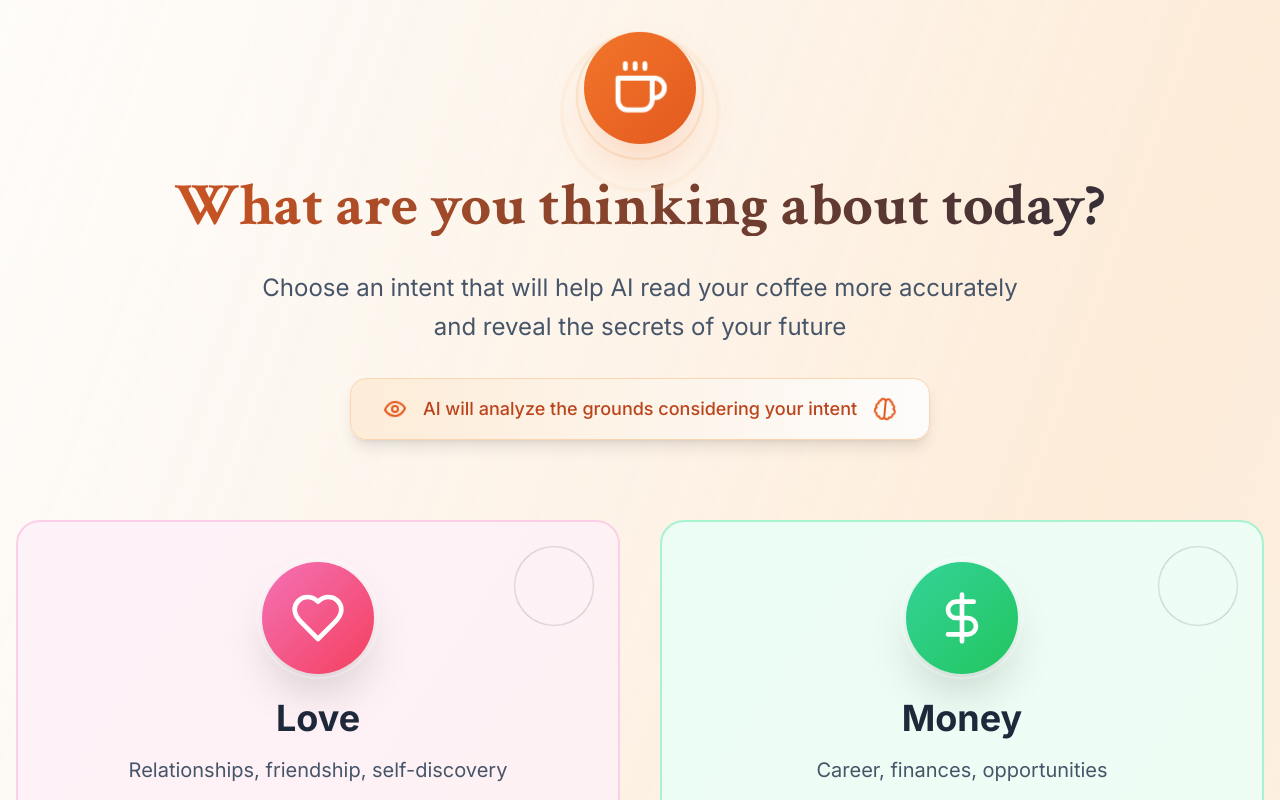
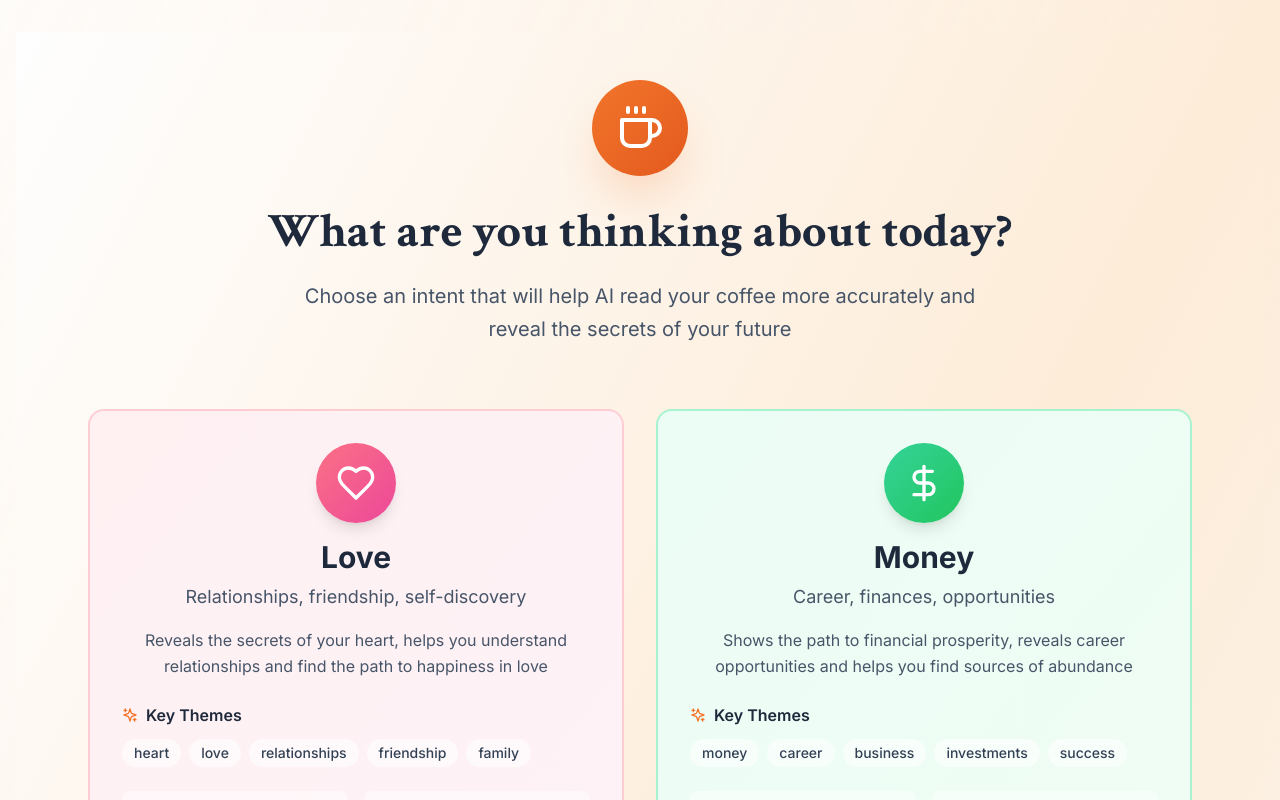
Before and after one commit to IlliaDol/ai-study-buddy-35, a Next.js app: page / in a window 1280 px wide. Both pictures are taken after a click on the button "Start Ritual". Shown: the top 800 px of the page. Built offline with nearby package versions, Linux system fonts and the light colour scheme.

Commit message:
refactor: Revamp IntentSelection component for improved UI and functionality - Updated intent structure to include subtitles and removed long descriptions - Enhanced card design with new animations and layout adjustments - Streamlined intent selection process and improved accessibility

```diff
--- a/components/IntentSelection.tsx
+++ b/components/IntentSelection.tsx
@@ -1,7 +1,7 @@
 'use client'
 
 import { motion } from 'framer-motion'
-import { Heart, DollarSign, GraduationCap, Zap, ArrowLeft, Sparkles, Star, Moon, Coffee, Eye, Brain, Crown, Gift } from 'lucide-react'
+import { Heart, DollarSign, GraduationCap, Zap, Coffee, Sparkles, Star } from 'lucide-react'
 
 type Intent = 'love' | 'money' | 'education' | 'luck'
 
@@ -14,15 +14,14 @@ const intents = [
     id: 'love' as Intent,
     icon: Heart,
     title: 'Love',
-    description: 'Relationships, friendship, self-discovery',
-    longDescription: 'Reveals the secrets of your heart, helps you understand relationships and find the path to happiness in love',
-    color: 'from-pink-400 to-rose-500',
-    bgColor: 'bg-gradient-to-br from-pink-50 to-rose-50',
-    borderColor: 'border-pink-200',
-    shadowColor: 'shadow-pink-200/50',
-    glowColor: 'from-pink-400/20 to-rose-500/20',
+    subtitle: 'Relationships, friendship, self-discovery',
+    description: 'Reveals the secrets of your heart, helps you understand relationships and find the path to happiness in love',
+    color: 'from-rose-400 to-pink-500',
+    bgColor: 'bg-gradient-to-br from-rose-50 to-pink-50',
+    borderColor: 'border-rose-200',
     keywords: ['heart', 'love', 'relationships', 'friendship', 'family'],
-    elements: ['Venus', 'Rose', 'Heart', 'Couple'],
+    planet: 'Venus',
+    symbol: 'Rose',
     timeOfDay: 'Evening',
     season: 'Spring',
     chakra: 'Heart Chakra'
@@ -31,15 +30,14 @@ const intents = [
     id: 'money' as Intent,
     icon: DollarSign,
     title: 'Money',
-    description: 'Career, finances, opportunities',
-    longDescription: 'Shows the path to financial prosperity, reveals career opportunities and helps you find sources of abundance',
+    subtitle: 'Career, finances, opportunities',
+    description: 'Shows the path to financial prosperity, reveals career opportunities and helps you find sources of abundance',
     color: 'from-emerald-400 to-green-500',
     bgColor: 'bg-gradient-to-br from-emerald-50 to-green-50',
     borderColor: 'border-emerald-200',
-    shadowColor: 'shadow-emerald-200/50',
-    glowColor: 'from-emerald-400/20 to-green-500/20',
     keywords: ['money', 'career', 'business', 'investments', 'success'],
-    elements: ['Jupiter', 'Oak', 'Key', 'Coin'],
+    planet: 'Jupiter',
+    symbol: 'Oak',
     timeOfDay: 'Morning',
     season: 'Summer',
     chakra: 'Solar Plexus'
@@ -48,15 +46,14 @@ const intents = [
     id: 'education' as Intent,
     icon: GraduationCap,
     title: 'Education',
-    description: 'Knowledge, wisdom, development',
-    longDescription: 'Opens doors to new knowledge, helps you understand your talents and find the path to personal development',
+    subtitle: 'Knowledge, wisdom, development',
+    description: 'Opens doors to new knowledge, helps you understand your talents and find the path to personal development',
     color: 'from-blue-400 to-indigo-500',
     bgColor: 'bg-gradient-to-br from-blue-50 to-indigo-50',
     borderColor: 'border-blue-200',
-    shadowColor: 'shadow-blue-200/50',
-    glowColor: 'from-blue-400/20 to-indigo-500/20',
     keywords: ['knowledge', 'wisdom', 'learning', 'talent', 'development'],
-    elements: ['Mercury', 'Book', 'Pen', 'Candle'],
+    planet: 'Mercury',
+    symbol: 'Book',
     timeOfDay: 'Day',
     season: 'Autumn',
     chakra: 'Throat Chakra'
@@ -65,15 +62,14 @@ const intents = [
     id: 'luck' as Intent,
     icon: Zap,
     title: 'Luck',
-    description: 'Chances, adventures, surprises',
-    longDescription: 'Reveals the secrets of luck, helps you see opportunities and find the path to unexpected adventures',
+    subtitle: 'Chances, adventures, surprises',
+    description: 'Reveals the secrets of luck, helps you see opportunities and find the path to unexpected adventures',
     color: 'from-amber-400 to-yellow-500',
     bgColor: 'bg-gradient-to-br from-amber-50 to-yellow-50',
     borderColor: 'border-amber-200',
-    shadowColor: 'shadow-amber-200/50',
-    glowColor: 'from-amber-400/20 to-yellow-500/20',
     keywords: ['luck', 'adventures', 'chances', 'opportunities', 'magic'],
-    elements: ['Jupiter', 'Star', 'Clover', 'Moon'],
+    planet: 'Jupiter',
+    symbol: 'Star',
     timeOfDay: 'Night',
     season: 'Winter',
     chakra: 'Crown Chakra'
@@ -82,325 +78,166 @@ const intents = [
 
 export default function IntentSelection({ onSelect }: IntentSelectionProps) {
   return (
+    <div className="min-h-screen bg-gradient-to-br from-cream-50 via-coffee-100 to-cream-200 py-12">
+      <div className="max-w-6xl mx-auto px-6">
+        {/* Header */}
         <motion.div
           initial={{ opacity: 0, y: 20 }}
           animate={{ opacity: 1, y: 0 }}
-      exit={{ opacity: 0, y: -20 }}
-      className="max-w-7xl mx-auto"
+          className="text-center mb-16"
         >
-      {/* Enhanced header with animation */}
-      <div className="text-center mb-20">
+          {/* Central icon */}
           <motion.div
-          initial={{ opacity: 0, scale: 0.8 }}
-          animate={{ opacity: 1, scale: 1 }}
+            initial={{ scale: 0 }}
+            animate={{ scale: 1 }}
             transition={{ delay: 0.2, type: "spring", stiffness: 100 }}
-          className="mb-8"
+            className="w-24 h-24 mx-auto mb-8 bg-gradient-to-br from-coffee-500 to-coffee-600 rounded-full flex items-center justify-center shadow-2xl shadow-coffee-500/30"
           >
-          {/* Central icon with effects */}
-          <div className="relative mb-8">
-            <motion.div
-              animate={{ rotate: 360 }}
-              transition={{ duration: 30, repeat: Infinity, ease: "linear" }}
-              className="absolute inset-0 w-40 h-40 mx-auto border-4 border-coffee-200 rounded-full opacity-20"
-            />
-            <motion.div
-              animate={{ rotate: -360 }}
-              transition={{ duration: 25, repeat: Infinity, ease: "linear" }}
-              className="absolute inset-0 w-32 h-32 mx-auto border-2 border-coffee-300 rounded-full opacity-30"
-            />
-            <motion.div
-              animate={{ rotate: 360 }}
-              transition={{ duration: 20, repeat: Infinity, ease: "linear" }}
-              className="absolute inset-0 w-24 h-24 mx-auto border border-coffee-400 rounded-full opacity-40"
-            />
-
-            <motion.div
-              whileHover={{ scale: 1.1, rotate: 5 }}
-              className="relative z-10 w-28 h-28 mx-auto bg-gradient-to-br from-coffee-500 to-coffee-600 rounded-full flex items-center justify-center shadow-2xl shadow-coffee-500/30"
-            >
-              <motion.div
-                animate={{ scale: [1, 1.1, 1] }}
-                transition={{ duration: 2, repeat: Infinity, ease: "easeInOut" }}
-              >
-                <Coffee className="w-14 h-14 text-white" />
-              </motion.div>
-            </motion.div>
-          </div>
+            <Coffee className="w-12 h-12 text-white" />
           </motion.div>
 
-        <motion.h2
+          <motion.h1
             initial={{ opacity: 0, y: 20 }}
             animate={{ opacity: 1, y: 0 }}
             transition={{ delay: 0.4 }}
-          className="text-6xl font-bold text-mystic-800 mb-8 font-mystic bg-gradient-to-r from-coffee-600 to-mystic-800 bg-clip-text text-transparent"
+            className="text-5xl font-bold text-mystic-800 mb-6 font-mystic"
           >
             What are you thinking about today?
-        </motion.h2>
+          </motion.h1>
 
           <motion.p
             initial={{ opacity: 0, y: 20 }}
             animate={{ opacity: 1, y: 0 }}
             transition={{ delay: 0.6 }}
-          className="text-2xl text-mystic-600 max-w-3xl mx-auto leading-relaxed mb-8"
+            className="text-xl text-mystic-600 max-w-2xl mx-auto leading-relaxed"
           >
             Choose an intent that will help AI read your coffee more accurately and reveal the secrets of your future
           </motion.p>
+        </motion.div>
 
-        {/* Additional information */}
-        <motion.div
-          initial={{ opacity: 0, scale: 0.8 }}
-          animate={{ opacity: 1, scale: 1 }}
-          transition={{ delay: 0.8 }}
-          className="inline-flex items-center space-x-4 bg-gradient-to-r from-coffee-100 to-cream-100 px-8 py-4 rounded-2xl border border-coffee-200 shadow-lg"
-        >
-          <motion.div
-            animate={{ rotate: [0, 10, -10, 0] }}
-            transition={{ duration: 3, repeat: Infinity, ease: "easeInOut" }}
-          >
-            <Eye className="w-6 h-6 text-coffee-600" />
-          </motion.div>
-          <span className="text-coffee-700 font-medium text-lg">
-            AI will analyze the grounds considering your intent
-          </span>
-          <motion.div
-            animate={{ rotate: [0, -10, 10, 0] }}
-            transition={{ duration: 3, repeat: Infinity, ease: "easeInOut" }}
-          >
-            <Brain className="w-6 h-6 text-coffee-600" />
-          </motion.div>
-        </motion.div>
-      </div>
-
-      {/* Intent cards with enhanced design */}
-      <div className="grid grid-cols-1 md:grid-cols-2 gap-10 mb-16">
+        {/* Intent Cards */}
+        <div className="grid grid-cols-1 md:grid-cols-2 gap-8 mb-16">
           {intents.map((intent, index) => (
             <motion.div
               key={intent.id}
-            initial={{ opacity: 0, y: 40, scale: 0.9 }}
-            animate={{ opacity: 1, y: 0, scale: 1 }}
-            transition={{
-              delay: 0.1 * index,
-              type: "spring",
-              stiffness: 100,
-              damping: 15
-            }}
-            whileHover={{
-              scale: 1.03,
-              y: -12,
-              transition: { type: "spring", stiffness: 300 }
-            }}
+              initial={{ opacity: 0, y: 30 }}
+              animate={{ opacity: 1, y: 0 }}
+              transition={{ delay: 0.1 * index + 0.8 }}
+              whileHover={{ y: -8, scale: 1.02 }}
               whileTap={{ scale: 0.98 }}
               onClick={() => onSelect(intent.id)}
               className={`
                 ${intent.bgColor} ${intent.borderColor}
-              border-2 rounded-3xl p-10 cursor-pointer transition-all duration-500
-              hover:shadow-3xl hover:shadow-black/15 relative overflow-hidden group
-              backdrop-blur-sm
+                border-2 rounded-2xl p-8 cursor-pointer transition-all duration-300
+                hover:shadow-2xl hover:shadow-black/10 relative overflow-hidden group
               `}
             >
-            {/* Background gradient */}
-            <div className={`absolute inset-0 bg-gradient-to-br ${intent.glowColor} opacity-0 group-hover:opacity-100 transition-opacity duration-500`} />
-
-            {/* Decorative elements */}
+              {/* Card Header */}
+              <div className="text-center mb-6">
                 <motion.div
-              className="absolute top-6 right-6 opacity-20 group-hover:opacity-40 transition-opacity duration-300"
-              animate={{ rotate: [0, 360] }}
-              transition={{ duration: 20, repeat: Infinity, ease: "linear" }}
+                  className={`
+                    w-20 h-20 mx-auto mb-4 rounded-full bg-gradient-to-br ${intent.color}
+                    flex items-center justify-center shadow-lg
+                  `}
+                  whileHover={{ scale: 1.1, rotate: 5 }}
                 >
-              <div className="w-20 h-20 border border-current rounded-full" />
+                  <intent.icon className="w-10 h-10 text-white" />
                 </motion.div>
 
-            <div className="relative z-10">
-              {/* Card header */}
-              <div className="text-center mb-8">
-                <motion.div
-                  className={`
-                    w-28 h-28 mx-auto mb-6 rounded-full bg-gradient-to-br ${intent.color}
-                    flex items-center justify-center shadow-2xl shadow-black/20
-                    group-hover:shadow-3xl group-hover:shadow-black/30
-                    transition-all duration-500 relative
-                  `}
-                  whileHover={{
-                    scale: 1.15,
-                    rotate: 10,
-                    transition: { type: "spring", stiffness: 300 }
-                  }}
-                >
-                  <intent.icon className="w-14 h-14 text-white" />
+                <h3 className="text-3xl font-bold text-mystic-800 mb-2">
+                  {intent.title}
+                </h3>
 
-                  {/* Animated rings */}
-                  <motion.div
-                    animate={{ scale: [1, 1.2, 1] }}
-                    transition={{ duration: 2, repeat: Infinity, ease: "easeInOut" }}
-                    className="absolute inset-0 border-2 border-white rounded-full opacity-30"
-                  />
-                </motion.div>
+                <p className="text-lg text-mystic-600 mb-4">
+                  {intent.subtitle}
+                </p>
 
-                <motion.h3
-                  className="text-4xl font-bold text-mystic-800 mb-4 group-hover:text-mystic-900 transition-colors duration-300"
-                  whileHover={{ scale: 1.05 }}
-                >
-                  {intent.title}
-                </motion.h3>
-
-                <motion.p
-                  className="text-xl text-mystic-600 mb-6 group-hover:text-mystic-700 transition-colors duration-300 leading-relaxed"
-                  whileHover={{ scale: 1.02 }}
-                >
+                <p className="text-mystic-600 leading-relaxed">
                   {intent.description}
-                </motion.p>
-
-                {/* Extended description */}
-                <motion.p
-                  className="text-mystic-600 text-lg leading-relaxed mb-6 opacity-80 group-hover:opacity-100 transition-opacity duration-300"
-                >
-                  {intent.longDescription}
-                </motion.p>
+                </p>
               </div>
 
-              {/* Detailed information */}
-              <div className="space-y-6">
               {/* Keywords */}
-                <div className="bg-white/50 backdrop-blur-sm rounded-2xl p-6 border border-white/50">
+              <div className="mb-6">
                 <h4 className="font-semibold text-mystic-800 mb-3 flex items-center">
-                    <Sparkles className="w-5 h-5 mr-2 text-coffee-500" />
+                  <Sparkles className="w-4 h-4 mr-2 text-coffee-500" />
                   Key Themes
                 </h4>
                 <div className="flex flex-wrap gap-2">
                   {intent.keywords.map((keyword, idx) => (
-                      <motion.span
+                    <span
                       key={idx}
-                        initial={{ opacity: 0, scale: 0.8 }}
-                        animate={{ opacity: 1, scale: 1 }}
-                        transition={{ delay: 0.1 * idx }}
-                        className="px-3 py-1 bg-coffee-100 text-coffee-700 rounded-full text-sm font-medium"
+                      className="px-3 py-1 bg-white/60 text-mystic-700 rounded-full text-sm font-medium"
                     >
                       {keyword}
-                      </motion.span>
+                    </span>
                   ))}
                 </div>
               </div>
 
-                {/* Astrological elements */}
-                <div className="grid grid-cols-2 gap-4">
-                  <div className="bg-white/50 backdrop-blur-sm rounded-xl p-4 border border-white/50">
-                    <h5 className="font-semibold text-mystic-800 mb-2 text-sm">Planet</h5>
-                    <p className="text-mystic-600 text-sm">{intent.elements[0]}</p>
+              {/* Astrological Info */}
+              <div className="grid grid-cols-2 gap-4 text-sm">
+                <div className="bg-white/40 rounded-lg p-3">
+                  <h5 className="font-semibold text-mystic-800 mb-1">Planet</h5>
+                  <p className="text-mystic-600">{intent.planet}</p>
                 </div>
-                  <div className="bg-white/50 backdrop-blur-sm rounded-xl p-4 border border-white/50">
-                    <h5 className="font-semibold text-mystic-800 mb-2 text-sm">Symbol</h5>
-                    <p className="text-mystic-600 text-sm">{intent.elements[1]}</p>
+                <div className="bg-white/40 rounded-lg p-3">
+                  <h5 className="font-semibold text-mystic-800 mb-1">Symbol</h5>
+                  <p className="text-mystic-600">{intent.symbol}</p>
                 </div>
-                  <div className="bg-white/50 backdrop-blur-sm rounded-xl p-4 border border-white/50">
-                    <h5 className="font-semibold text-mystic-800 mb-2 text-sm">Time of Day</h5>
-                    <p className="text-mystic-600 text-sm">{intent.timeOfDay}</p>
+                <div className="bg-white/40 rounded-lg p-3">
+                  <h5 className="font-semibold text-mystic-800 mb-1">Time</h5>
+                  <p className="text-mystic-600">{intent.timeOfDay}</p>
                 </div>
-                  <div className="bg-white/50 backdrop-blur-sm rounded-xl p-4 border border-white/50">
-                    <h5 className="font-semibold text-mystic-800 mb-2 text-sm">Season</h5>
-                    <p className="text-mystic-600 text-sm">{intent.season}</p>
+                <div className="bg-white/40 rounded-lg p-3">
+                  <h5 className="font-semibold text-mystic-800 mb-1">Season</h5>
+                  <p className="text-mystic-600">{intent.season}</p>
                 </div>
               </div>
 
-                {/* Chakra */}
-                <div className="bg-gradient-to-r from-coffee-50 to-cream-50 rounded-xl p-4 border border-coffee-200">
-                  <h5 className="font-semibold text-mystic-800 mb-2 flex items-center">
-                    <Crown className="w-4 h-4 mr-2 text-coffee-500" />
-                    Energy Center
-                  </h5>
+              {/* Energy Center */}
+              <div className="mt-4 bg-white/40 rounded-lg p-3">
+                <h5 className="font-semibold text-mystic-800 mb-1">Energy Center</h5>
                 <p className="text-mystic-600 text-sm">{intent.chakra}</p>
               </div>
-              </div>
-
-              {/* Selection indicator */}
-              <motion.div
-                className="mt-8 w-12 h-12 mx-auto border-4 border-current rounded-full opacity-0 group-hover:opacity-100 transition-all duration-300"
-                whileHover={{ scale: 1.3 }}
-              />
-            </div>
-
-            {/* Hover effect */}
-            <motion.div
-              className="absolute inset-0 border-2 border-transparent rounded-3xl opacity-0 group-hover:opacity-100 transition-all duration-500"
-              style={{
-                background: `linear-gradient(45deg, transparent, ${intent.borderColor.replace('border-', '')}, transparent)`
-              }}
-            />
             </motion.div>
           ))}
         </div>
 
-      {/* Additional information and tips */}
+        {/* Tips and Information */}
         <motion.div
           initial={{ opacity: 0, y: 20 }}
           animate={{ opacity: 1, y: 0 }}
-        transition={{ delay: 1.0 }}
+          transition={{ delay: 1.2 }}
           className="text-center space-y-8"
         >
-        {/* Main tip */}
-        <motion.div
-          initial={{ opacity: 0, scale: 0.8 }}
-          animate={{ opacity: 1, scale: 1 }}
-          transition={{ delay: 1.2 }}
-          className="inline-flex items-center space-x-4 bg-gradient-to-r from-coffee-100 to-cream-100 px-8 py-6 rounded-2xl border border-coffee-200 shadow-xl"
-        >
-          <motion.div
-            animate={{ scale: [1, 1.1, 1] }}
-            transition={{ duration: 2, repeat: Infinity, ease: "easeInOut" }}
-          >
-            <Gift className="w-8 h-8 text-coffee-600" />
-          </motion.div>
-          <div className="text-left">
-            <p className="text-coffee-700 font-semibold text-lg">
+          {/* Main Tip */}
+          <div className="bg-gradient-to-r from-coffee-100 to-cream-100 px-8 py-6 rounded-2xl border border-coffee-200 shadow-lg max-w-2xl mx-auto">
+            <p className="text-coffee-700 font-semibold text-lg mb-2">
               💡 Tip: Choose what concerns you most right now
             </p>
-            <p className="text-coffee-600 text-sm mt-1">
+            <p className="text-coffee-600">
               Your intent tunes AI to a specific energy and helps create a more accurate prophecy
             </p>
           </div>
-        </motion.div>
 
-        {/* Process indicator */}
-        <motion.div
-          initial={{ opacity: 0 }}
-          animate={{ opacity: 1 }}
-          transition={{ delay: 1.4 }}
-          className="flex items-center justify-center space-x-4 text-sm text-mystic-500"
-        >
-          <motion.div
-            animate={{ scale: [1, 1.2, 1] }}
-            transition={{ duration: 1.5, repeat: Infinity, ease: "easeInOut" }}
-            className="w-4 h-4 bg-coffee-400 rounded-full"
-          />
-          <span className="font-medium">AI will analyze the grounds considering your intent</span>
-          <motion.div
-            animate={{ scale: [1, 1.2, 1] }}
-            transition={{ duration: 1.5, repeat: Infinity, ease: "easeInOut", delay: 0.5 }}
-            className="w-4 h-4 bg-coffee-400 rounded-full"
-          />
-        </motion.div>
-
-        {/* Additional information */}
-        <motion.div
-          initial={{ opacity: 0 }}
-          animate={{ opacity: 1 }}
-          transition={{ delay: 1.6 }}
-          className="mt-12 p-8 bg-white/40 backdrop-blur-sm rounded-3xl border border-white/50 max-w-4xl mx-auto"
-        >
-          <h3 className="text-2xl font-bold text-mystic-800 mb-6 text-center flex items-center justify-center">
-            <Star className="w-7 h-7 mr-3 text-coffee-500" />
+          {/* Process Explanation */}
+          <div className="bg-white/40 backdrop-blur-sm rounded-2xl p-8 border border-white/50 max-w-4xl mx-auto">
+            <h3 className="text-2xl font-bold text-mystic-800 mb-6 flex items-center justify-center">
+              <Star className="w-6 h-6 mr-3 text-coffee-500" />
               How does coffee magic work?
             </h3>
             <div className="grid grid-cols-1 md:grid-cols-3 gap-6 text-center">
               <div className="space-y-3">
                 <div className="w-16 h-16 mx-auto bg-gradient-to-br from-coffee-400 to-coffee-600 rounded-full flex items-center justify-center">
-                <Eye className="w-8 h-8 text-white" />
+                  <Coffee className="w-8 h-8 text-white" />
                 </div>
                 <h4 className="font-semibold text-mystic-800">Pattern Analysis</h4>
                 <p className="text-mystic-600 text-sm">AI studies every swirl and shape in the coffee grounds</p>
               </div>
               <div className="space-y-3">
                 <div className="w-16 h-16 mx-auto bg-gradient-to-br from-coffee-400 to-coffee-600 rounded-full flex items-center justify-center">
-                <Brain className="w-8 h-8 text-white" />
+                  <Star className="w-8 h-8 text-white" />
                 </div>
                 <h4 className="font-semibold text-mystic-800">Interpretation</h4>
                 <p className="text-mystic-600 text-sm">System recognizes symbols and archetypes</p>
@@ -413,20 +250,16 @@ export default function IntentSelection({ onSelect }: IntentSelectionProps) {
                 <p className="text-mystic-600 text-sm">Prophecy adapts to your intent</p>
               </div>
             </div>
-        </motion.div>
+          </div>
 
-        {/* Final tip */}
-        <motion.div
-          initial={{ opacity: 0 }}
-          animate={{ opacity: 1 }}
-          transition={{ delay: 1.8 }}
-          className="mt-8 p-6 bg-gradient-to-r from-mystic-50 to-coffee-50 rounded-2xl border border-mystic-200 max-w-2xl mx-auto"
-        >
+          {/* Final Message */}
+          <div className="bg-gradient-to-r from-mystic-50 to-coffee-50 rounded-2xl p-6 border border-mystic-200 max-w-2xl mx-auto">
             <p className="text-mystic-700 text-center leading-relaxed">
               🌟 Each intent has its own special energy. AI will consider this when analyzing your coffee grounds and provide a more accurate and personalized prophecy that reveals the secrets of your future.
             </p>
+          </div>
         </motion.div>
-      </motion.div>
-    </motion.div>
+      </div>
+    </div>
     )
 }
```
Lines whose indentation alone changed are shown as unchanged.
